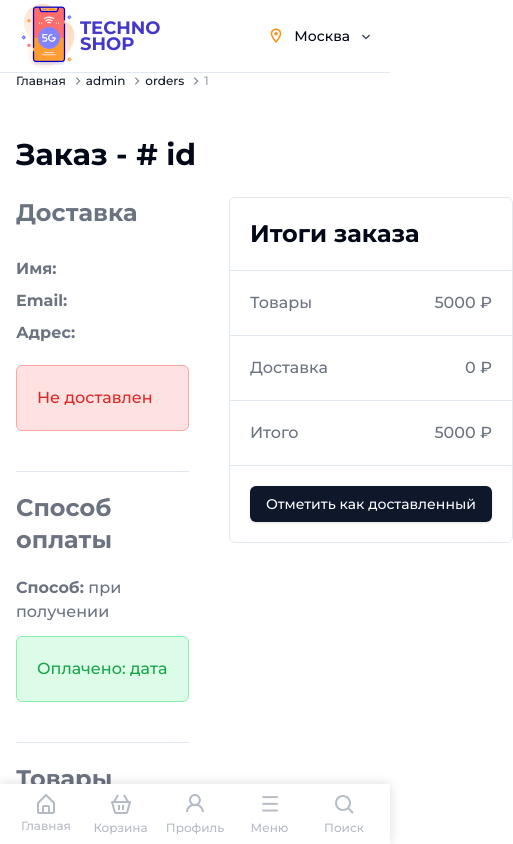
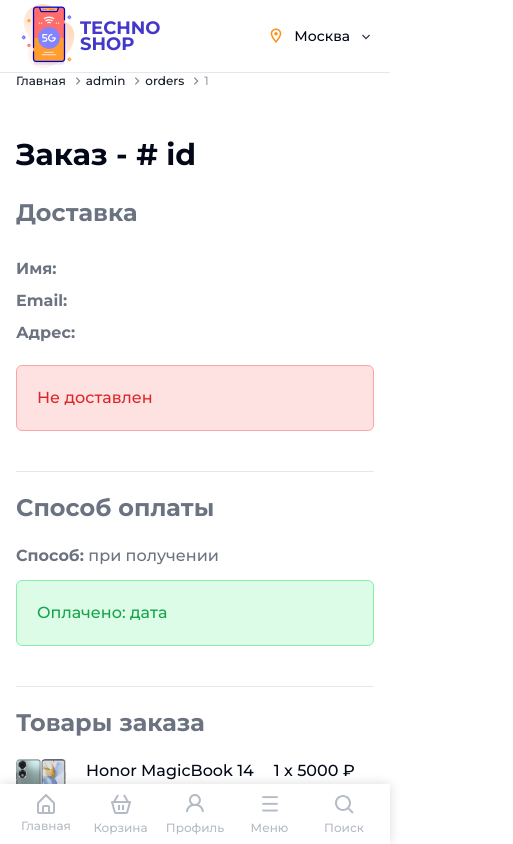
Before and after one commit to Dmitriifd/react-techno-shop, a React (Vite) app: page /admin/orders/1 in a window 390 px wide. Shown: the top 844 px of the page, 513 px wide, since content can reach past the window. Built offline with nearby package versions, Linux system fonts and the light colour scheme.

Commit message:
feat: адаптив страниц админки

```diff
--- a/src/pages/admin/OrderDetailPage.tsx
+++ b/src/pages/admin/OrderDetailPage.tsx
@@ -10,7 +10,7 @@ const OrderDetailPage = () => {
     <Section>
       <h1 className="text-3xl font-bold mb-6">Заказ - # id</h1>
 
-      <div className="flex gap-10 items-start">
+      <div className="flex gap-10 flex-col md:items-start md:flex-row">
         <div className="grow">
           <div className="flex flex-col gap-2 mb-5 pb-5">
             <h2 className="text-2xl font-bold mb-5 text-gray-500">Доставка</h2>
@@ -48,7 +48,7 @@ const OrderDetailPage = () => {
             <h2 className="text-2xl font-bold mb-5 text-gray-500">Товары заказа</h2>
             <div>
               <Link to="">
-                <div className="flex gap-5">
+                <div className="flex gap-5 flex-wrap">
                   <img width={50} height={50} src="/honor3.webp" alt="" />
                   <p>Honor MagicBook 14</p>
                   <p>1 x 5000 ₽</p>
--- a/src/pages/admin/OrdersListPage.tsx
+++ b/src/pages/admin/OrdersListPage.tsx
@@ -25,7 +25,7 @@ const OrdersListPage = () => {
     <Section>
       <h1 className="text-3xl font-bold mb-10">Заказы</h1>
 
-      <Table>
+      <Table className="min-w-[740px]">
         <TableHeader>
           <TableRow className="text-base">
             <TableHead className="w-[100px] font-bold">ID</TableHead>
--- a/src/pages/admin/ProductListPage.tsx
+++ b/src/pages/admin/ProductListPage.tsx
@@ -62,7 +62,7 @@ const ProductListPage = () => {
         </Link>
       </div>
 
-      <Table>
+      <Table className="min-w-[740px]">
         <TableHeader>
           <TableRow className="text-base">
             <TableHead className="w-[100px] font-bold">ID</TableHead>
--- a/src/pages/admin/UsersListPage.tsx
+++ b/src/pages/admin/UsersListPage.tsx
@@ -21,7 +21,7 @@ const UsersListPage = () => {
     <Section>
       <h1 className="text-3xl font-bold mb-10">Пользователи</h1>
 
-      <Table>
+      <Table className="min-w-[550px]">
         <TableHeader>
           <TableRow className="text-base">
             <TableHead className="w-[100px] font-bold">ID</TableHead>
```
